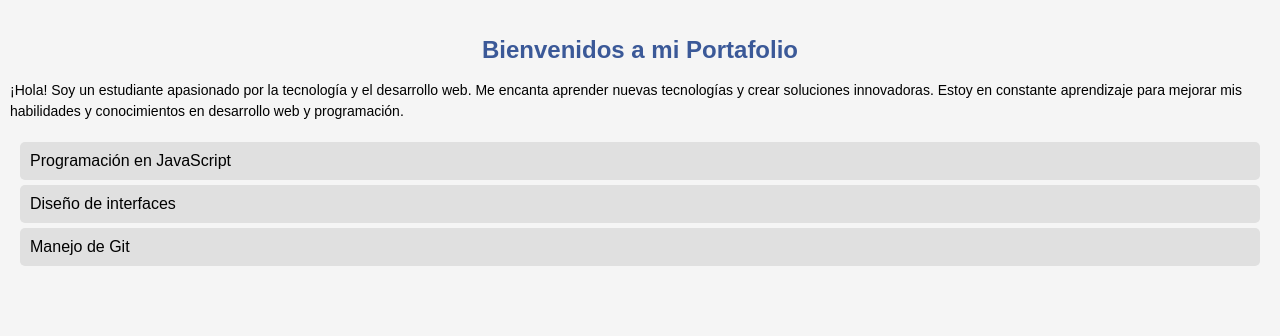
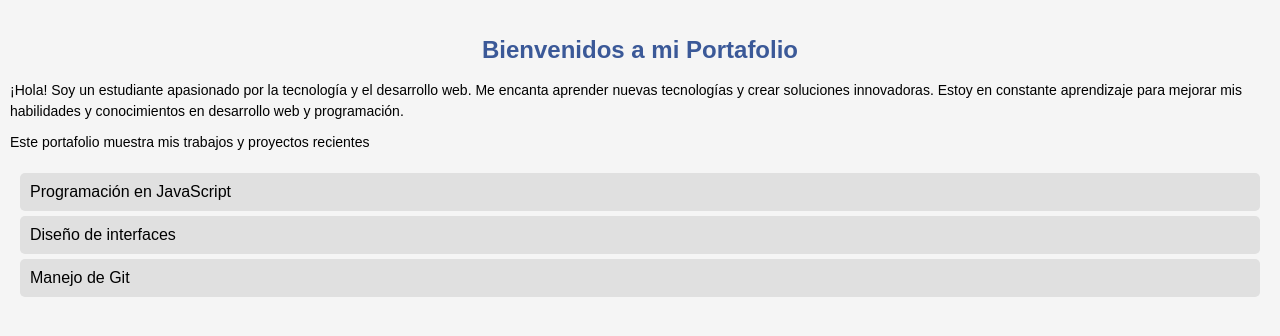
Before and after one commit to ramosqd29/Proyecto_portafolio-DV, a plain HTML site: page index.html in a window 1280 px wide. Drawn offline with Linux system fonts and the light colour scheme; files whose address does not match are found by name.

Commit message:
Agrego párrafo descriptivo a index.html

```diff
--- a/index.html
+++ b/index.html
@@ -10,6 +10,7 @@
     <h1>Bienvenidos a mi Portafolio</h1>
 
     <p>¡Hola! Soy un estudiante apasionado por la tecnología y el desarrollo web. Me encanta aprender nuevas tecnologías y crear soluciones innovadoras. Estoy en constante aprendizaje para mejorar mis habilidades y conocimientos en desarrollo web y programación.</p>
+    <p>Este portafolio muestra mis trabajos y proyectos recientes</p>
 
     <ul>
         <li>Programación en JavaScript</li>
```
